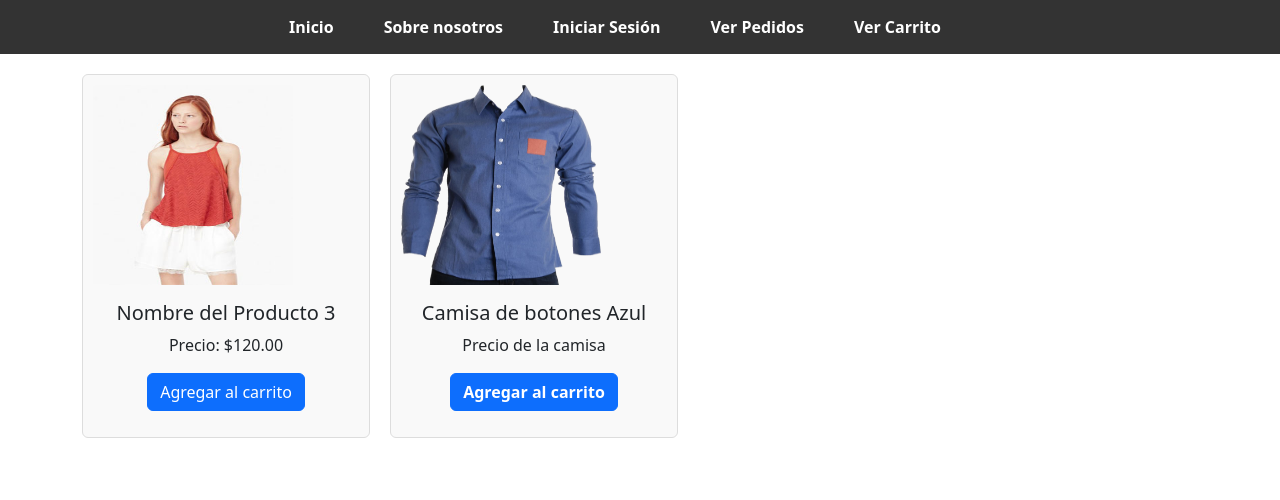
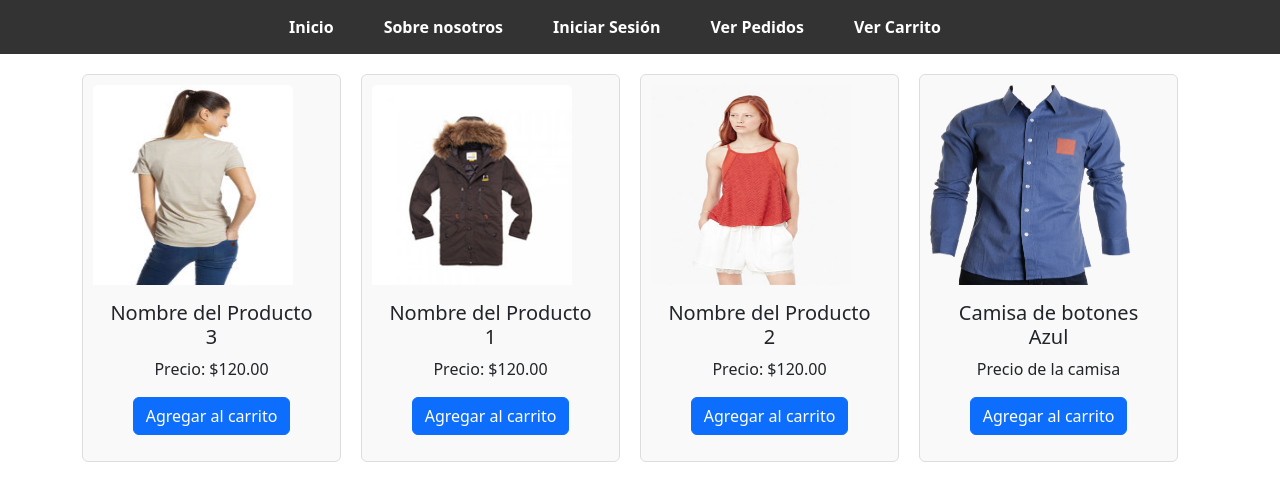
Before and after one commit to Ninthharp8/ProyectoFinal, an Angular app: page / in a window 1280 px wide. Shown: the top 500 px of the page. Built offline with nearby package versions, Linux system fonts and the light colour scheme.

Commit message:
agregue un componente de productos para automatizarlo cuando creemos una api

```diff
--- a/src/app/Componentes/principal/principal.component.html
+++ b/src/app/Componentes/principal/principal.component.html
@@ -21,9 +21,27 @@
   <div class="container">
 
     <div class="card product" style="width: 18rem;">
+      <img src="assets/p1.jpg" class="card-img-top" alt="Producto 3" />
+      <div class="card-body">
+        <h5 class="card-title">Nombre del Producto 3</h5>
+        <p class="card-text">Precio: $120.00</p>
+        <button class="btn btn-primary">Agregar al carrito</button>
+      </div>
+    </div>
+
+    <div class="card product" style="width: 18rem;">
+      <img src="assets/p2.jpg" class="card-img-top" alt="Producto 3" />
+      <div class="card-body">
+        <h5 class="card-title">Nombre del Producto 1</h5>
+        <p class="card-text">Precio: $120.00</p>
+        <button class="btn btn-primary">Agregar al carrito</button>
+      </div>
+    </div>
+
+    <div class="card product" style="width: 18rem;">
       <img src="assets/p3.jpg" class="card-img-top" alt="Producto 3" />
       <div class="card-body">
-        <h5 class="card-title">Nombre del Producto 3</h5>
+        <h5 class="card-title">Nombre del Producto 2</h5>
         <p class="card-text">Precio: $120.00</p>
         <button class="btn btn-primary">Agregar al carrito</button>
       </div>
@@ -34,7 +52,7 @@
       <div class="card-body">
         <h5 class="card-title">Camisa de botones Azul</h5>
         <p class="card-text">Precio de la camisa</p>
-        <a href="#" class="btn btn-primary">Agregar al carrito</a>
+        <button href="#" class="btn btn-primary">Agregar al carrito</button>
       </div>
     </div>
   </div>
--- /dev/null
+++ b/src/app/Componentes/productos/productos.component.html
@@ -0,0 +1 @@
+<p>productos works!</p>
--- a/src/app/app.module.ts
+++ b/src/app/app.module.ts
@@ -6,6 +6,7 @@ import { AppComponent } from './app.component';
 import { LoginComponent } from './Componentes/login/login.component';
 import { SignupComponent } from './Componentes/signup/signup.component';
 import { PrincipalComponent } from './Componentes/principal/principal.component';
+import { ProductosComponent } from './Componentes/productos/productos.component';
 
 
 @NgModule({
@@ -13,7 +14,8 @@ import { PrincipalComponent } from './Componentes/principal/principal.component'
     AppComponent,
     LoginComponent,
     SignupComponent,
-    PrincipalComponent
+    PrincipalComponent,
+    ProductosComponent
   ],
   imports: [
     BrowserModule,
```
Also changed, not shown: src/app/Componentes/productos/productos.component.ts (added, +10 -0 lines), src/app/Componentes/productos/productos.component.css (added), 1 other file (tests, documents, lock files or other folders).
